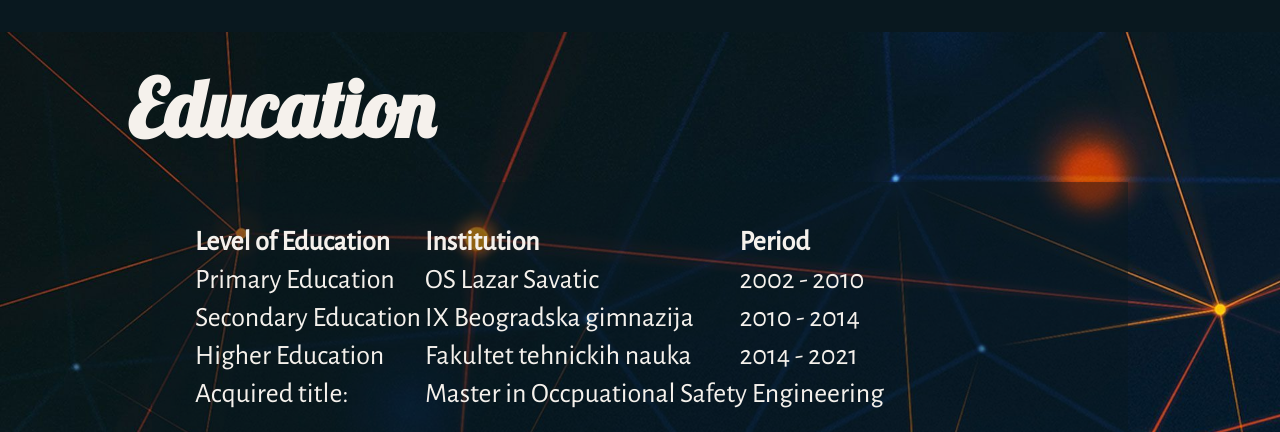
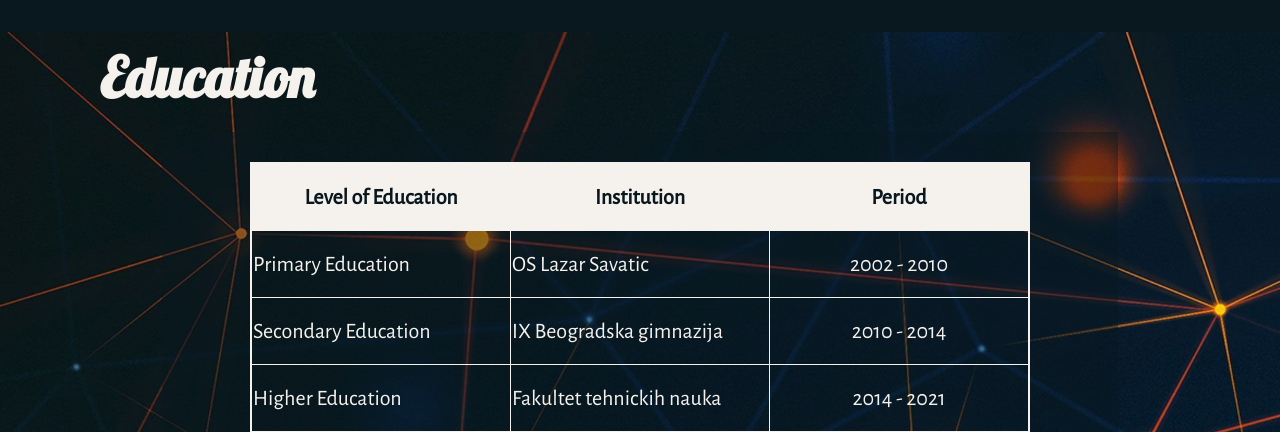
Before and after one commit to vglumac/CV, a plain HTML site: page index.html in a window 1280 px wide. Shown: the part 2368-2800 px from the top of the page. Drawn offline with nearby package versions, Linux system fonts and the light colour scheme.

Commit message:
Add files via upload

```diff
--- a/styles/style.css
+++ b/styles/style.css
@@ -4,11 +4,11 @@ html {
 }
 
 body {
-    font-family     : 'Alegreya Sans', sans-serif;
-    font-size       : 3.5vh;
-    color           : rgb(245, 241, 236);
+    font-family: 'Alegreya Sans', sans-serif;
+    font-size: 20px;
+    color: rgb(245, 241, 236);
     background-color: #09181F;
-    margin          : 0 auto;
+    margin: 0 auto;
 }
 
 .page {
@@ -16,33 +16,33 @@ body {
 }
 
 h1 {
-    margin        : 0;
-    font-family   : 'Lobster', cursive;
-    font-size     : 13vh;
-    line-height   : 1.8;
+    margin: 0;
+    font-family: 'Lobster', cursive;
+    font-size: 5rem;
+    line-height: 1.8;
     letter-spacing: 3px;
-    text-align    : center;
-    color         : rgb(245, 241, 236);
+    text-align: center;
+    color: rgb(245, 241, 236);
 }
 
 h2 {
-    margin       : 0;
-    margin-bottom: 3vh;
-    padding-left : 10%;
-    padding-top  : 2%;
-    font-family  : 'Lobster', cursive;
-    font-size    : 10vh;
-    text-align   : left;
-    color        : rgb(245, 241, 236);
+    margin: 0;
+    margin-bottom: 20px;
+    padding-left: 100px;
+    padding-top: 10px;
+    font-family: 'Lobster', cursive;
+    font-size: 3.5rem;
+    text-align: left;
+    color: rgb(245, 241, 236);
 
 }
 
 #menu {
-    font-size  : 7.4vh;
+    font-size: 42px;
     line-height: 1.2;
-    display    : flex;
-    width      : 70vw;
-    margin     : 0 auto;
+    display: flex;
+    width: 70vw;
+    margin: 0 auto;
     align-items: center;
 
 
@@ -51,32 +51,32 @@ h2 {
 #menu-photo,
 #menu-list {
     flex-grow: 1;
-    margin   : auto;
+    margin: auto;
 }
 
 #fox {
-    padding  : 0;
+    padding: 0;
     max-width: 35vw;
-    height   : auto;
+    height: auto;
 
 }
 
 nav a {
-    text-align     : left;
+    text-align: left;
     text-decoration: none;
-    color          : rgb(245, 241, 236);
+    color: rgb(245, 241, 236);
 
 }
 
 nav a:hover {
-    font-size  : larger;
+    font-size: larger;
     font-weight: 700;
-    transition : 300ms;
+    transition: 300ms;
 }
 
 #menu-list ul {
     list-style: none;
-    margin    : 0;
+    margin: 0;
 }
 
 #menu-list li:nth-child(1) {
@@ -106,75 +106,77 @@ nav a:hover {
 #about,
 #education,
 #interests {
-    background           : url('../images/bg02.jpg');
-    background-size      : cover;
+    background: url('../images/bg02.jpg');
+    background-size: cover;
     background-attachment: fixed;
 }
 
 .text-box {
-    height          : 60vh;
-    width           : 70vw;
-    margin          : auto;
-    padding         : 5vh;
-    text-align      : justify;
+    height: 60vh;
+    width: 70vw;
+    margin: auto;
+    padding: 30px;
+    text-align: justify;
     background-color: #09181F70;
 }
 
 #grid {
-    display              : grid;
-    margin               : 0 auto;
-    width                : 80vw;
-    height               : 75vh;
+    display: grid;
+    margin: 0 auto;
+    width: 80vw;
+    height: 75vh;
     grid-template-columns: 16vw 16vw 48vw;
-    grid-template-rows   : 25vh 25vh 25vh;
+    grid-template-rows: 25vh 25vh 25vh;
 }
+
 #logo-link-cof {
-    grid-area    : 1/1/3/2;
-    align-self   : center;
-    justify-self : center;
+    grid-area: 1/1/3/2;
+    align-self: center;
+    justify-self: center;
 }
+
 #logo-link-as {
-    grid-area    : 3/1/4/2;
-    align-self   : center;
-    justify-self : center;
+    grid-area: 3/1/4/2;
+    align-self: center;
+    justify-self: center;
 }
+
 .logo {
-    width        : 100%;
-    height       : auto;
-    border          : 0.2vw solid #09181F;
-    box-shadow      : 0 0 0 0.1vw rgb(245, 241, 236);
-
+    width: 100%;
+    height: auto;
+    border: 0.2vw solid #09181F;
+    box-shadow: 0 0 0 0.1vw rgb(245, 241, 236);
 }
 
 #label-j1 {
     margin: 0 0 0.5vh 2vw;
-    width      : auto;
-    grid-area  : 1/2/2/3;
-    align-self : flex-end;
-    padding    : 2vh;
-    border          : 0.2vw solid #09181F;
-    box-shadow      : 0 0 0 0.1vw rgb(245, 241, 236);
+    width: auto;
+    grid-area: 1/2/2/3;
+    align-self: flex-end;
+    padding: 2vh;
+    border: 0.2vw solid #09181F;
+    box-shadow: 0 0 0 0.1vw rgb(245, 241, 236);
 
 }
 
 #label-j2 {
     margin-left: 2vw;
-    width      : auto;
-    grid-area  : 2/2/3/3;
-    align-self : flex-start;
-    padding    : 2vh;
-    border          : 0.2vw solid #09181F;
-    box-shadow      : 0 0 0 0.1vw rgb(245, 241, 236);
+    width: auto;
+    grid-area: 2/2/3/3;
+    align-self: flex-start;
+    padding: 2vh;
+    border: 0.2vw solid #09181F;
+    box-shadow: 0 0 0 0.1vw rgb(245, 241, 236);
 }
 
 #label-j3 {
     margin-left: 2vw;
-    width      : auto;
-    grid-area  : 3/2/4/3;
-    align-self : center;
-    padding    : 2vh;
-    border          : 0.2vw solid #09181F;
-    box-shadow      : 0 0 0 0.1vw rgb(245, 241, 236);
+    width: auto;
+    grid-area: 3/2/4/3;
+    align-self: center;
+    padding: 2vh;
+    border: 0.2vw solid #09181F;
+    box-shadow: 0 0 0 0.1vw rgb(245, 241, 236);
 }
 
 #work input {
@@ -187,32 +189,59 @@ nav a:hover {
 }
 
 #work input:checked+.job-description {
-    display    : block;
-    grid-area  : 1/3/4/4;
+    display: block;
+    grid-area: 1/3/4/4;
     margin-left: 2vw;
 }
 
-#work input[id="j1"]:checked~label[id="label-j1"] {
+#work input#j1:checked~label#label-j1 {
     background-color: rgb(245, 241, 236);
-    color           : #09181F;
-    font-weight     : bold;
-    border          : 0.2vw solid #09181F;
-    box-shadow      : 0 0 0 0.1vw rgb(245, 241, 236);
+    color: #09181F;
+    font-weight: bold;
+    border: 0.2vw solid #09181F;
+    box-shadow: 0 0 0 0.1vw rgb(245, 241, 236);
 }
 
-#work input[id="j2"]:checked~label[id="label-j2"] {
+#work input#j2:checked~label#label-j2 {
     background-color: rgb(245, 241, 236);
-    color           : #09181F;
-    font-weight     : bold;
-    border          : 0.2vw solid #09181F;
-    box-shadow      : 0 0 0 0.1vw rgb(245, 241, 236);
+    color: #09181F;
+    font-weight: bold;
+    border: 0.2vw solid #09181F;
+    box-shadow: 0 0 0 0.1vw rgb(245, 241, 236);
 }
 
-#work input[id="j3"]:checked~label[id="label-j3"] {
+#work input#j3:checked~label#label-j3 {
     background-color: rgb(245, 241, 236);
-    color           : #09181F;
-    font-weight     : bold;
-    border          : 0.2vw solid #09181F;
-    box-shadow      : 0 0 0 0.1vw rgb(245, 241, 236);
+    color: #09181F;
+    font-weight: bold;
+    border: 0.2vw solid #09181F;
+    box-shadow: 0 0 0 0.1vw rgb(245, 241, 236);
+}
 
+#education table {
+    border: 2px solid rgb(245, 241, 236);
+    border-collapse: collapse;
+    margin: auto;
+    font-size: 1.1em;
 }
+
+#education table thead th,
+#education table tbody td {
+    border: 1px solid rgb(245, 241, 236);
+    width: 20vw;
+    height: 8vh;
+}
+
+#education table thead th {
+    background-color: rgb(245, 241, 236);
+    color: #09181F;
+    text-align: center;
+}
+
+#education table tbody tr>td:nth-child(3) {
+    text-align: center;
+}
+
+#education table tfoot {
+    background-color: rgba(245, 241, 236, 0.4);
+}
```
